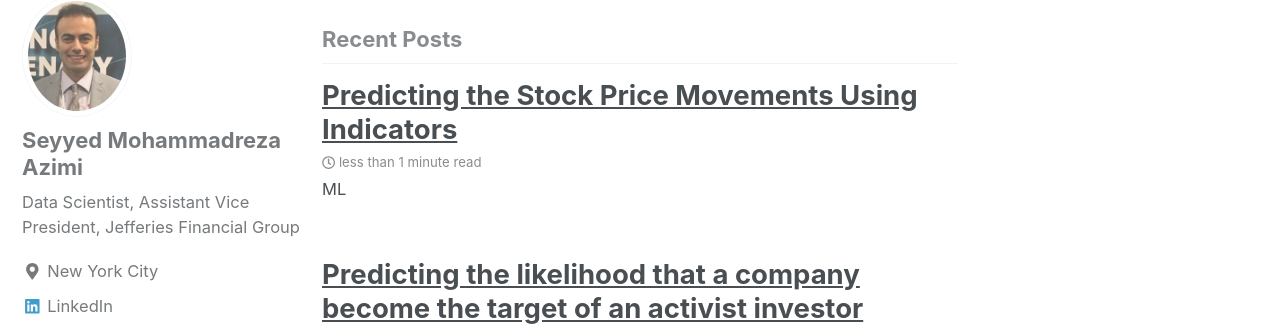
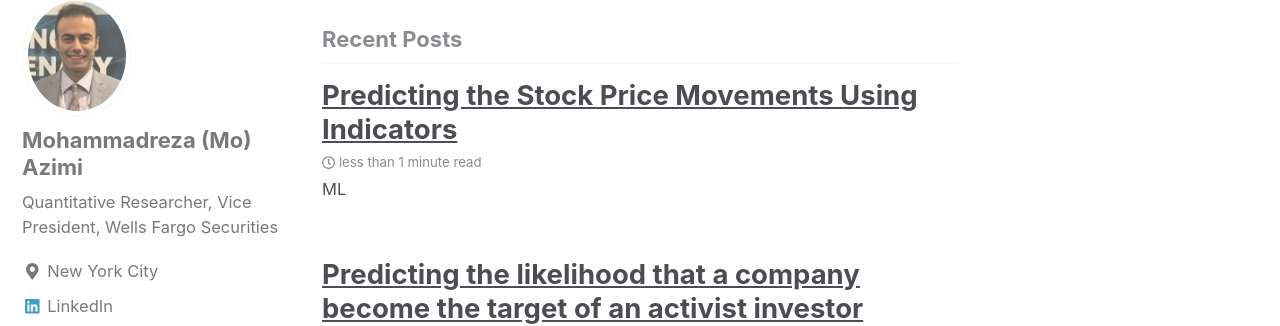
Before and after one commit to MohammadrezaAzimi/MohammadrezaAzimi.github.io, a Jekyll site: the page built from index.html, in a window 1280 px wide and 900 px high, scrolled down 979 px. Shown: the part 130-456 px from the top of the window. Built offline with Jekyll 4.4.1, drawn with Linux system fonts in a browser that asks for light colours; nearby versions of some CDN libraries; the list of posts is cut into pages by our own code.

Commit message:
Update _config.yml

```diff
--- a/_config.yml
+++ b/_config.yml
@@ -97,9 +97,9 @@
 
 # Site Author
 author:
-  name             : " Seyyed Mohammadreza Azimi"
+  name             : " Mohammadreza (Mo) Azimi"
   avatar           : "/images/profileimg.png"
-  bio              : "Data Scientist, Assistant Vice President, Jefferies Financial Group"
+  bio              : "Quantitative Researcher, Vice President, Wells Fargo Securities"
   location         : "New York City"
   email            :
   uri              :
@@ -116,7 +116,7 @@
   keybase          :
   instagram        :
   lastfm           :
-  linkedin         : "seyyed-mohammadreza-azimi-phd-1382a59b" # "john-doe-12345678" (the last part of your profile url, e.g. https://www.linkedin.com/in/john-doe-12345678)
+  linkedin         : "mohammadreza-azimi-phd-1382a59b" # "john-doe-12345678" (the last part of your profile url, e.g. https://www.linkedin.com/in/john-doe-12345678)
   pinterest        :
   soundcloud       :
   stackoverflow    : # "123456/username" (the last part of your profile url, e.g. https://stackoverflow.com/users/123456/username)
```
